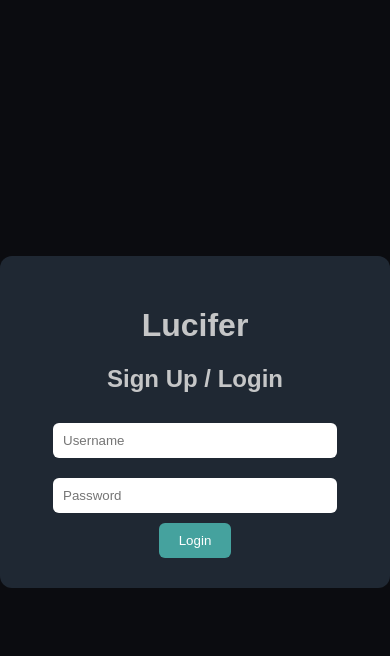
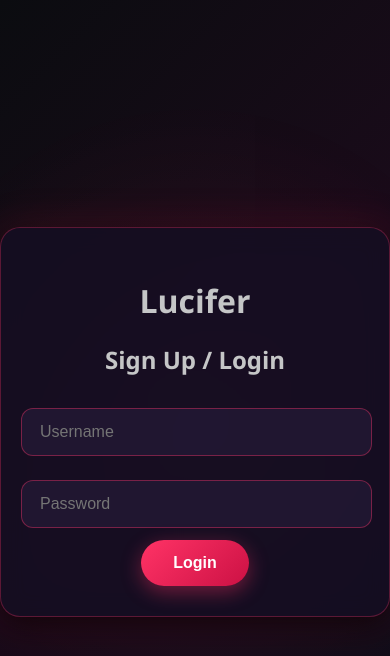
Before and after one commit to Omola12/Luc1fer-AI, a plain HTML site: page public/index.html in a window 390 px wide. Drawn offline with Linux system fonts and the light colour scheme.

Commit message:
Revamp dark theme with futuristic design elements
Enhanced the dark theme with a futuristic design, adding gradients, glowing effects, and improved container styles.

```diff
--- a/public/style.css
+++ b/public/style.css
@@ -1,8 +1,190 @@
-body.dark-bg { background:#0b0c10; color:#c5c6c7; font-family:Arial,sans-serif; display:flex; justify-content:center; align-items:center; height:100vh; margin:0;}
-.login-container, .chat-container, .pricing-container, .feedback-container { background:#1f2833; padding:30px; border-radius:12px; text-align:center; width:350px; }
-input, textarea { width:80%; padding:10px; margin:10px 0; border-radius:6px; border:none; }
-button { padding:10px 20px; border:none; border-radius:6px; background:#45a29e; color:white; cursor:pointer; }
-button:hover { background:#66fcf1; }
-#chat-box { height:300px; overflow-y:auto; border:1px solid #45a29e; margin-bottom:10px; padding:10px; background:#0b0c10; }
-.loading { font-size:24px; text-align:center; animation: pulse 1s infinite; }
-@keyframes pulse { 0%{opacity:0.2}50%{opacity:1}100%{opacity:0.2} }
+/* Ultra Dark Futuristic Theme - LUMINITE AI Core (Lucifer Edition) */
+
+body.dark-bg {
+  background: linear-gradient(135deg, #0b0c10 0%, #1a0b1a 50%, #0f0f1a 100%);
+  color: #c5c6c7;
+  font-family: 'Segoe UI', 'Roboto', 'Oxygen', 'Ubuntu', 'Cantarell', sans-serif;
+  display: flex;
+  justify-content: center;
+  align-items: center;
+  height: 100vh;
+  margin: 0;
+  overflow: hidden;
+  position: relative;
+}
+
+/* Subtle animated background glow */
+body.dark-bg::before {
+  content: '';
+  position: absolute;
+  top: 0; left: 0; right: 0; bottom: 0;
+  background: radial-gradient(circle at center, rgba(255, 51, 102, 0.15) 0%, transparent 70%);
+  pointer-events: none;
+  animation: breathe 8s ease-in-out infinite;
+}
+
+@keyframes breathe {
+  0%, 100% { opacity: 0.4; }
+  50% { opacity: 0.7; }
+}
+
+/* Main containers - glassmorphism with red glow */
+.login-container,
+.chat-container,
+.pricing-container,
+.feedback-container {
+  background: rgba(20, 15, 35, 0.85);
+  padding: 40px;
+  border-radius: 20px;
+  text-align: center;
+  width: 420px;
+  max-width: 90%;
+  box-shadow:
+    0 8px 32px rgba(0, 0, 0, 0.8),
+    0 0 40px rgba(255, 51, 102, 0.2);
+  border: 1px solid rgba(255, 51, 102, 0.3);
+  backdrop-filter: blur(12px);
+  -webkit-backdrop-filter: blur(12px);
+  position: relative;
+  overflow: hidden;
+}
+
+/* Glowing border effect */
+.chat-container::after {
+  content: '';
+  position: absolute;
+  inset: -2px;
+  border-radius: 22px;
+  background: linear-gradient(45deg, #ff3366, #ff6699, #cc1144);
+  opacity: 0.4;
+  z-index: -1;
+  animation: borderGlow 4s linear infinite;
+}
+
+@keyframes borderGlow {
+  0% { transform: rotate(0deg); }
+  100% { transform: rotate(360deg); }
+}
+
+/* Inputs & Textarea - sleek and glowing */
+input,
+textarea {
+  width: 85%;
+  padding: 14px 18px;
+  margin: 12px 0;
+  border-radius: 12px;
+  border: 1px solid rgba(255, 51, 102, 0.4);
+  background: rgba(40, 30, 60, 0.6);
+  color: #e0e0ff;
+  font-size: 16px;
+  outline: none;
+  transition: all 0.3s ease;
+}
+
+input:focus,
+textarea:focus {
+  border-color: #ff6699;
+  box-shadow: 0 0 20px rgba(255, 102, 153, 0.5);
+  background: rgba(50, 40, 80, 0.8);
+}
+
+/* Buttons - fiery neon style */
+button {
+  padding: 14px 32px;
+  border: none;
+  border-radius: 30px;
+  background: linear-gradient(135deg, #ff3366, #cc1144);
+  color: white;
+  cursor: pointer;
+  font-weight: bold;
+  font-size: 16px;
+  transition: all 0.4s ease;
+  box-shadow: 0 6px 20px rgba(255, 51, 102, 0.4);
+  position: relative;
+  overflow: hidden;
+}
+
+button::before {
+  content: '';
+  position: absolute;
+  top: 0; left: -100%;
+  width: 100%;
+  height: 100%;
+  background: linear-gradient(90deg, transparent, rgba(255,255,255,0.2), transparent);
+  transition: left 0.6s;
+}
+
+button:hover {
+  background: linear-gradient(135deg, #ff6699, #ff3366);
+  transform: translateY(-3px);
+  box-shadow: 0 10px 30px rgba(255, 51, 102, 0.6);
+}
+
+button:hover::before {
+  left: 100%;
+}
+
+button:active {
+  transform: translateY(0);
+}
+
+/* Chat Box - deep and immersive */
+#chat-box {
+  height: 500px;
+  max-height: 60vh;
+  overflow-y: auto;
+  border: 1px solid rgba(255, 51, 102, 0.3);
+  margin: 20px 0;
+  padding: 20px;
+  background: rgba(10, 8, 20, 0.7);
+  border-radius: 16px;
+  backdrop-filter: blur(4px);
+}
+
+/* Custom scrollbar */
+#chat-box::-webkit-scrollbar {
+  width: 8px;
+}
+
+#chat-box::-webkit-scrollbar-track {
+  background: rgba(0, 0, 0, 0.3);
+  border-radius: 10px;
+}
+
+#chat-box::-webkit-scrollbar-thumb {
+  background: #ff3366;
+  border-radius: 10px;
+  box-shadow: 0 0 10px rgba(255, 51, 102, 0.8);
+}
+
+#chat-box::-webkit-scrollbar-thumb:hover {
+  background: #ff6699;
+}
+
+/* Loading animation - more dramatic */
+.loading {
+  font-size: 28px;
+  text-align: center;
+  color: #ff6699;
+  animation: pulseGlow 1.8s infinite;
+  text-shadow: 0 0 20px rgba(255, 102, 153, 0.8);
+}
+
+@keyframes pulseGlow {
+  0%, 100% { opacity: 0.5; text-shadow: 0 0 10px rgba(255, 102, 153, 0.5); }
+  50% { opacity: 1; text-shadow: 0 0 30px rgba(255, 102, 153, 1); }
+}
+
+/* Responsive tweaks */
+@media (max-width: 480px) {
+  .login-container,
+  .chat-container,
+  .pricing-container,
+  .feedback-container {
+    width: 95%;
+    padding: 30px 20px;
+  }
+
+  input, textarea { width: 90%; }
+  #chat-box { height: 400px; }
+}
```
